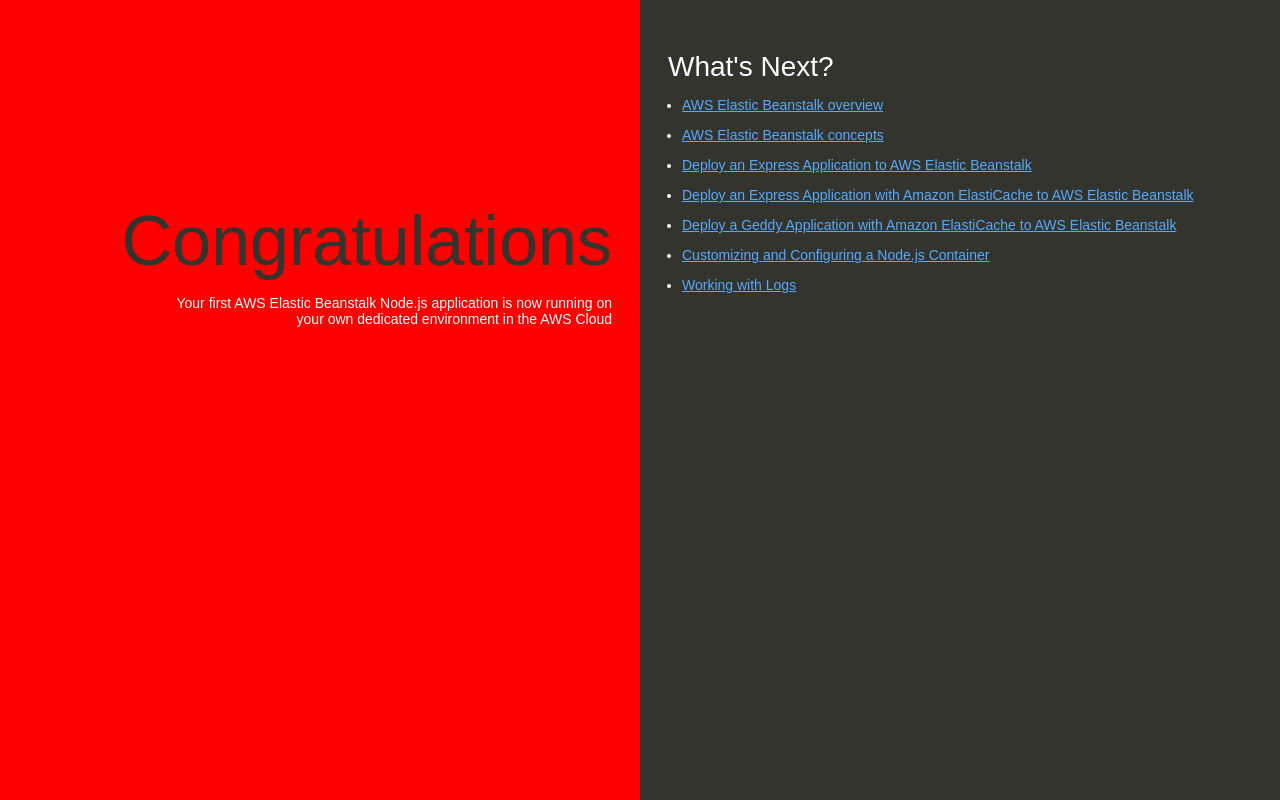
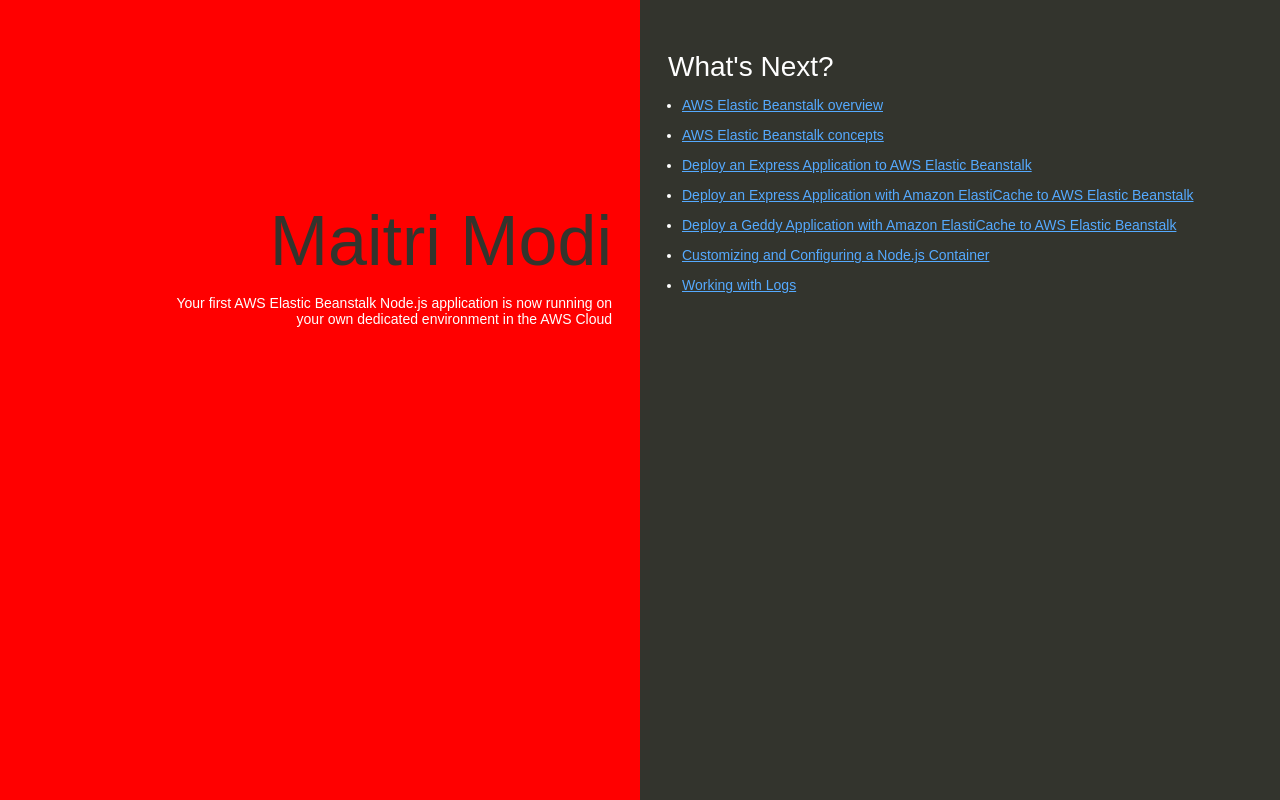
Before and after one commit to Maitrimodii/aws-cicd, a website: page index.html in a window 1280 px wide. Drawn offline with Linux system fonts and the light colour scheme.

Commit message:
Change header text to 'Maitri Modi'

```diff
--- a/index.html
+++ b/index.html
@@ -74,7 +74,7 @@
   </head>
   <body>
     <div class="textColumn">
-      <h1>Congratulations</h1>
+      <h1>Maitri Modi</h1>
       <p>Your first AWS Elastic Beanstalk Node.js application is now running on your own dedicated environment in the AWS Cloud</p>
     </div>
     <div class="linksColumn">
```
